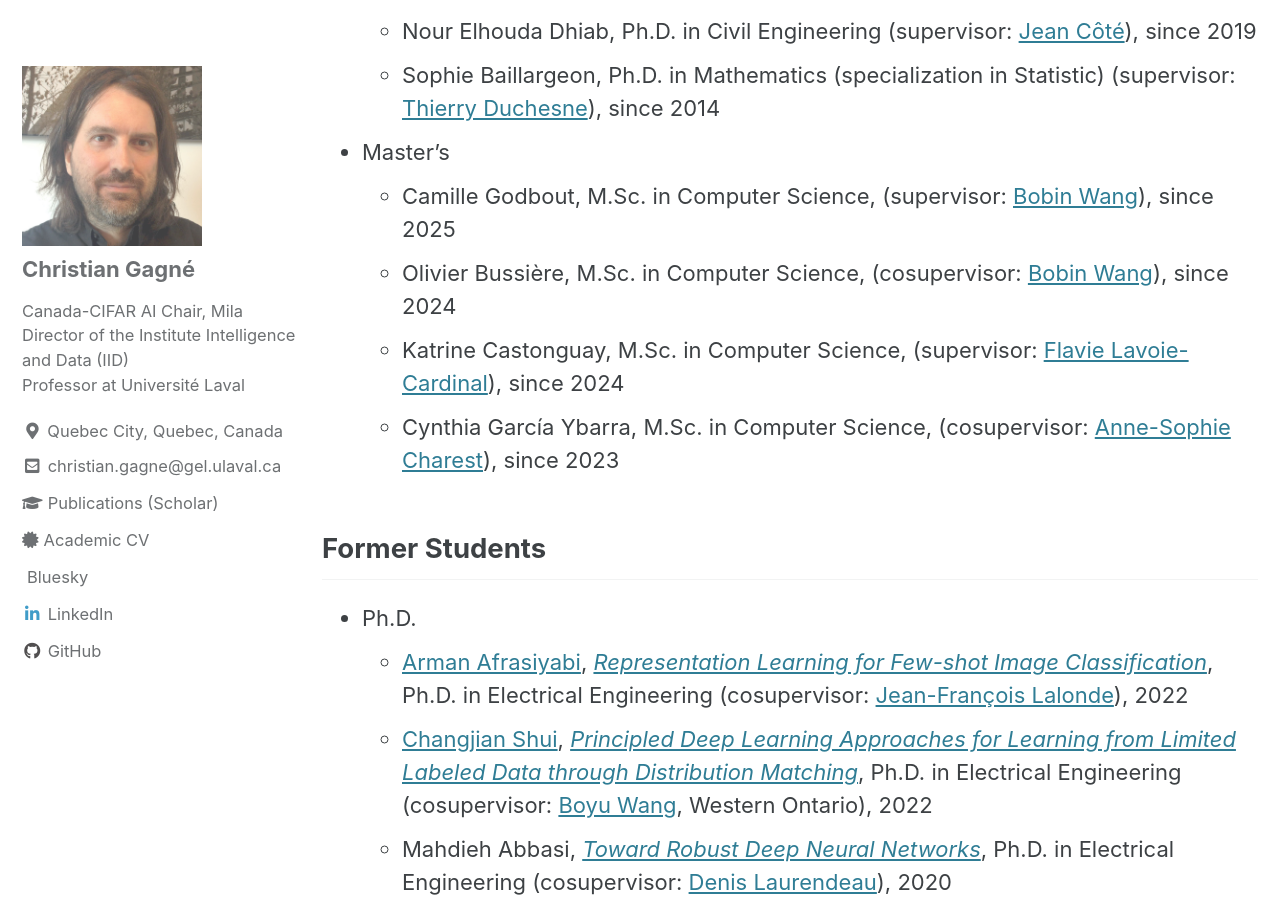
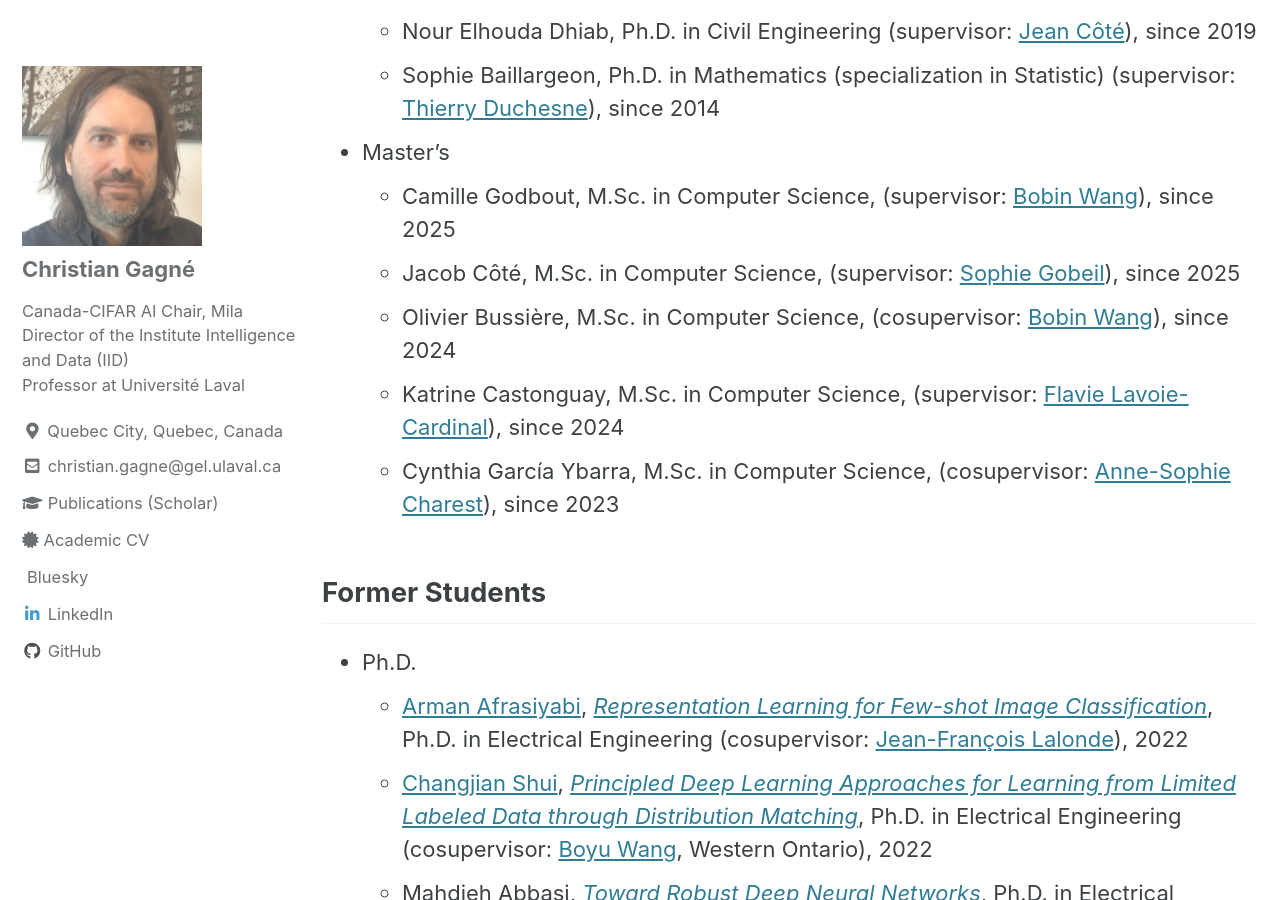
Before and after one commit to chgagne/english, a Jekyll site: the page built from _pages/students.md, in a window 1280 px wide and 900 px high, scrolled down 833 px. Built offline with Jekyll 4.4.1, drawn with Linux system fonts in a browser that asks for light colours; cached includes are drawn as plain includes.

Commit message:
Ajout Jacob.

```diff
--- a/_pages/students.md
+++ b/_pages/students.md
@@ -18,6 +18,7 @@ title: "Students"
     - Sophie Baillargeon, Ph.D. in Mathematics (specialization in Statistic) (supervisor: [Thierry Duchesne](https://www.fsg.ulaval.ca/corps-professoral/thierry-duchesne)), since 2014
 - Master's
     - Camille Godbout, M.Sc. in Computer Science, (supervisor: [Bobin Wang](https://www.fsg.ulaval.ca/corps-professoral/bobin-wang)), since 2025
+    - Jacob Côté, M.Sc. in Computer Science, (supervisor: [Sophie Gobeil](https://sophie-gobeil.fsg.ulaval.ca/)), since 2025
     - Olivier Bussière, M.Sc. in Computer Science, (cosupervisor: [Bobin Wang](https://www.fsg.ulaval.ca/corps-professoral/bobin-wang)), since 2024
     - Katrine Castonguay, M.Sc. in Computer Science, (supervisor: [Flavie Lavoie-Cardinal](https://www.flc-lab.com/)), since 2024
     - Cynthia García Ybarra, M.Sc. in Computer Science, (cosupervisor: [Anne-Sophie Charest](https://www.fsg.ulaval.ca/corps-professoral/anne-sophie-chares)), since 2023
```
